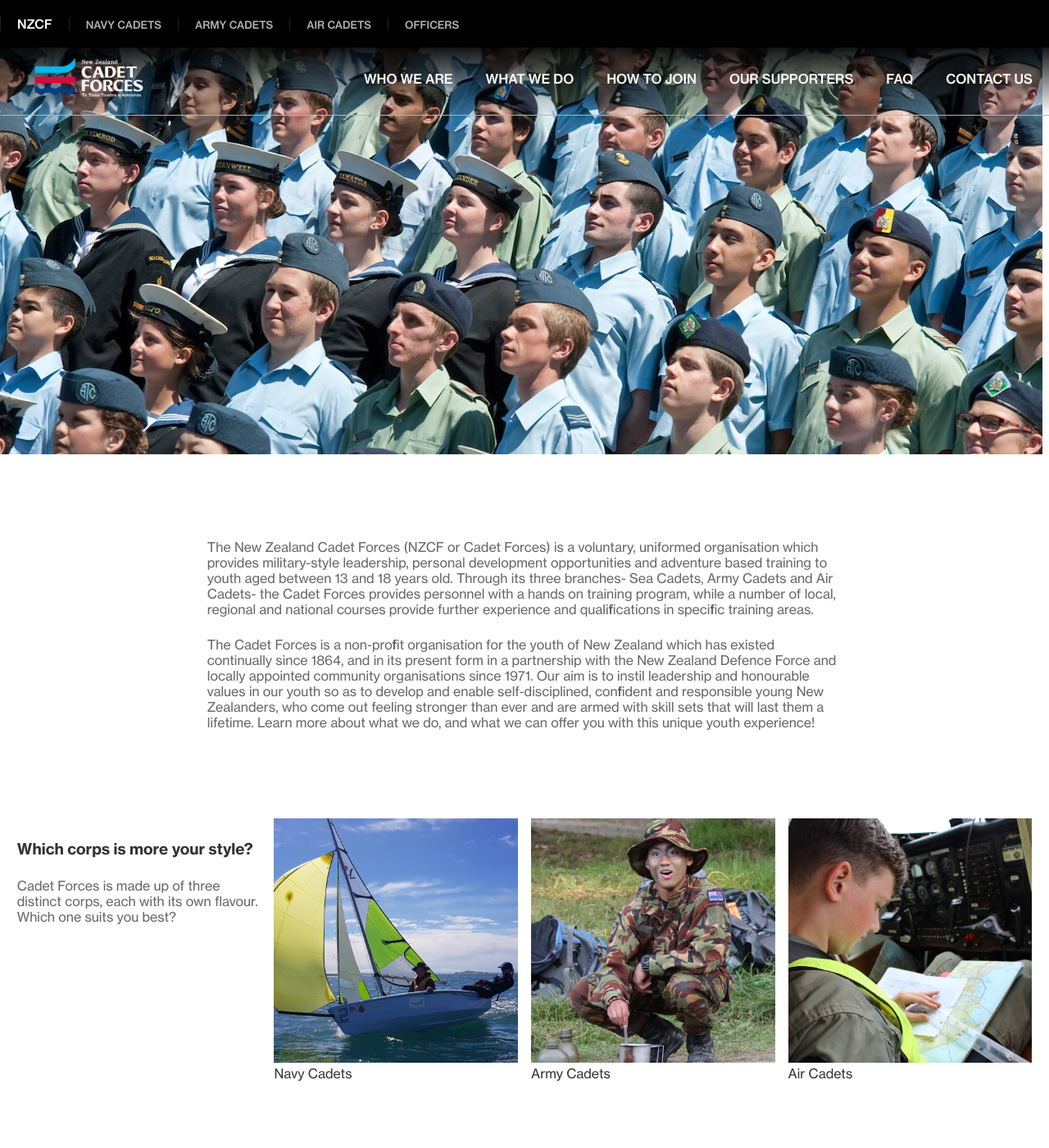
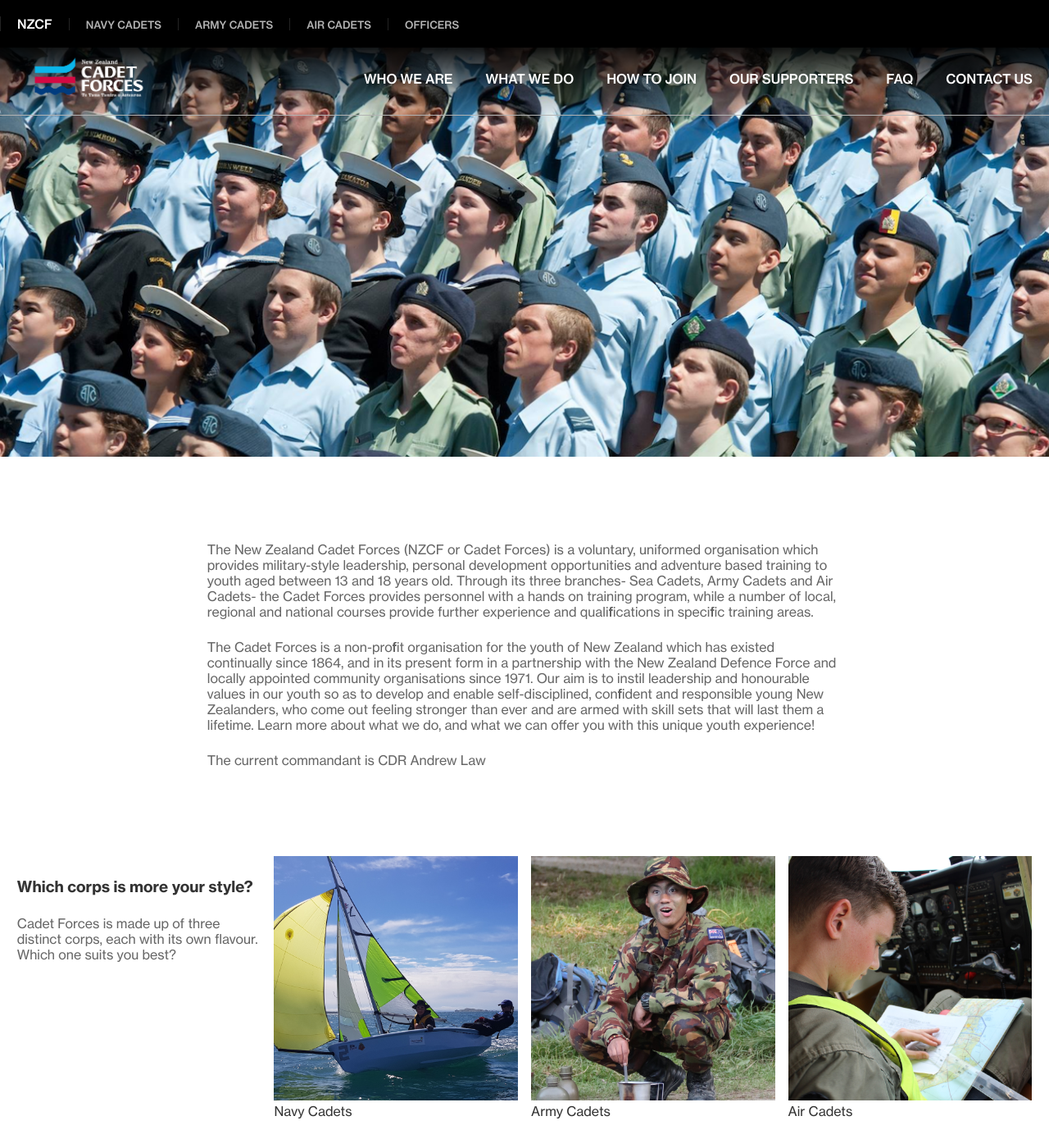
Before and after one commit to New-Zealand-Cadet-Forces/op-refresh, a Jekyll site: the page built from index.md, in a window 1280 px wide and 1400 px high. Shown: the whole window at 82% size. Built offline with Jekyll 4.4.1, drawn with Linux system fonts in a browser that asks for light colours; a script that is not in the unit is left out; some of the changed text lies outside the part shown.

Commit message:
Specify narrow sections

```diff
--- a/css/styles.scss
+++ b/css/styles.scss
@@ -72,11 +72,17 @@
     font-size: 1.2em;
 }
 
+.hero img {
+    width: 100%;
+}
+
 main {
     section {
-        max-width: 50em;
         padding: 0 0.8rem;
         margin: 100px auto;
+        &.narrow {
+            max-width: 50em;
+        }
     }
 }
 
--- a/index.md
+++ b/index.md
@@ -1,13 +1,13 @@
 ---
 layout: default
 ---
-<section>
+<section class="narrow">
 <p>The New Zealand Cadet Forces (NZCF or Cadet Forces) is a voluntary, uniformed organisation which provides military-style leadership, personal development opportunities and adventure based training to youth aged between 13 and 18 years old. Through its three branches- Sea Cadets, Army Cadets and Air Cadets- the Cadet Forces provides personnel with a hands on training program, while a number of local, regional and national courses provide further experience and qualifications in specific training areas.</p>
 
 <p>The Cadet Forces is a non-profit organisation for the youth of New Zealand which has existed continually since 1864, and in its present form in a partnership with the New Zealand Defence Force and locally appointed community organisations since 1971.
 Our aim is to instil leadership and honourable values in our youth so as to develop and enable self-disciplined, confident and responsible young New Zealanders, who come out feeling stronger than ever and are armed with skill sets that will last them a lifetime.
 Learn more about what we do, and what we can offer you with this unique youth experience!</p>
+{% include commandant-block.html %}
 </section>
 
 {% include cta-image-block.html %}
-{% include commandant-block.html %}
```
